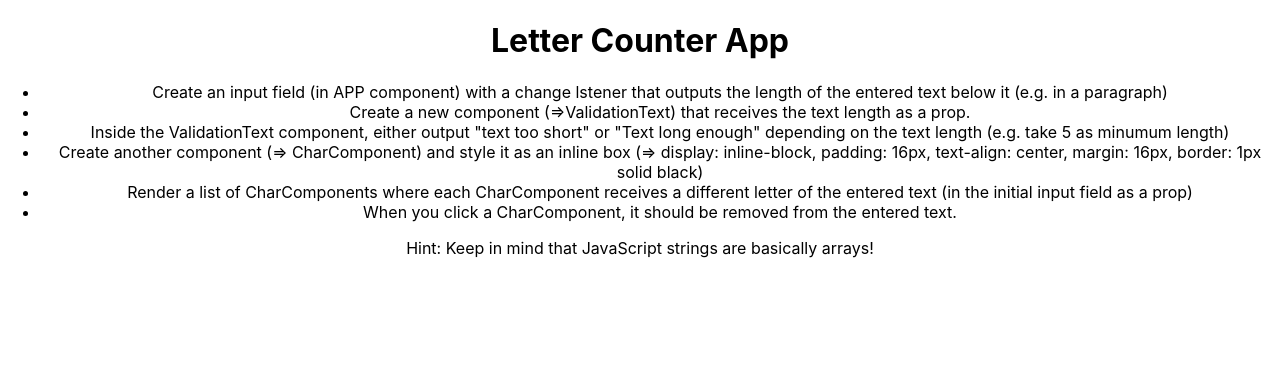
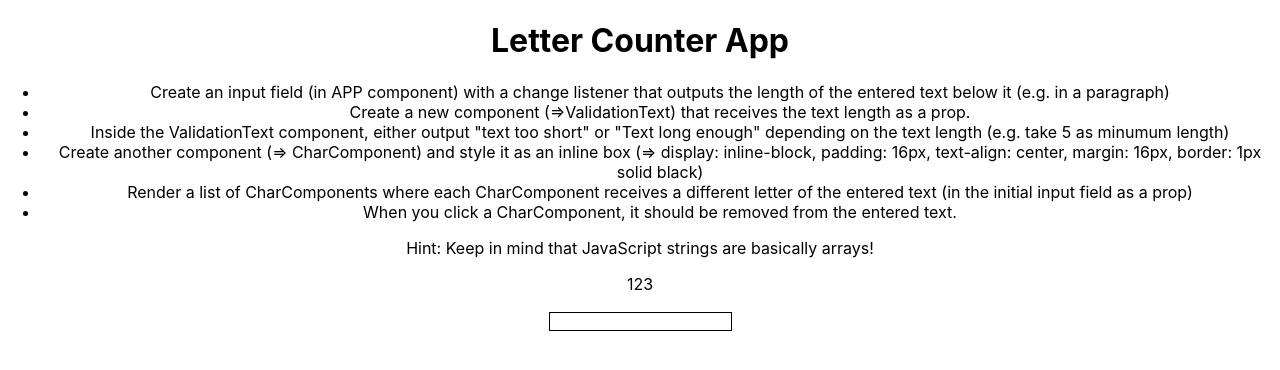
Before and after one commit to Prozak8/React-stuff, a React (Create React App) app: page / in a window 1280 px wide. Shown: the top 370 px of the page. Built offline with nearby package versions, Linux system fonts and the light colour scheme.

Commit message:
letter counter component created

```diff
--- a/src/App.css
+++ b/src/App.css
@@ -30,3 +30,7 @@
     transform: rotate(360deg);
   }
 }
+
+.input-field {
+  border: 1px solid black;
+}
--- a/src/App.js
+++ b/src/App.js
@@ -1,5 +1,7 @@
 import React, { Component } from 'react';
 import './App.css';
+
+import ValidationText from './ValidationText/ValidationText';
 
 class App extends Component {
   render() {
@@ -7,7 +9,7 @@ class App extends Component {
       <div className="App">
         <h1>Letter Counter App</h1>
         <ul>
-          <li>Create an input field (in APP component) with a change lstener that outputs the length of the entered text below it (e.g. in a paragraph)</li>
+          <li>Create an input field (in APP component) with a change listener that outputs the length of the entered text below it (e.g. in a paragraph)</li>
           <li>Create a new component (=>ValidationText) that receives the text length as a prop.</li>
           <li>Inside the ValidationText component, either output "text too short" or "Text long enough" depending on the text length (e.g. take 5 as minumum length)</li>
           <li>Create another component (=> CharComponent) and style it as an inline box (=> display: inline-block, padding: 16px, text-align: center, margin: 16px, border: 1px solid black)</li>
@@ -15,6 +17,10 @@ class App extends Component {
           <li>When you click a CharComponent, it should be removed from the entered text.</li>
         </ul>
         <p>Hint: Keep in mind that JavaScript strings are basically arrays!</p>
+
+        <ValidationText />
+        <input type="text" className="input-field"></input>
+
       </div>
     );
   }
--- a/src/ValidationText/ValidationText.js
+++ b/src/ValidationText/ValidationText.js
@@ -1 +1,11 @@
 import React from 'react';
+
+const validationText = ( props ) => {
+    return (
+        <div className="ValidationText">
+            <p>123</p>
+        </div>
+    );
+};
+
+export default validationText;
```
